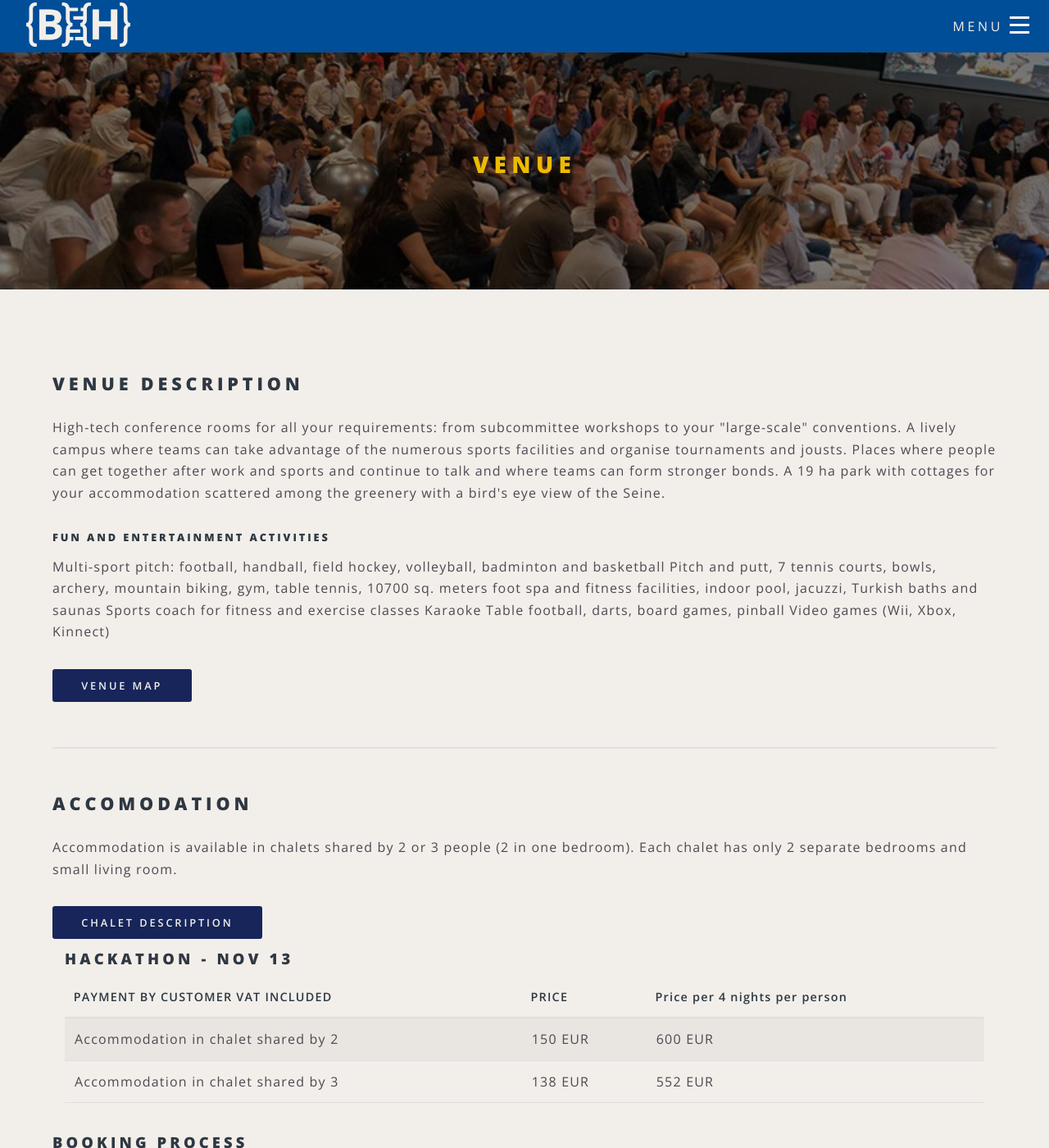
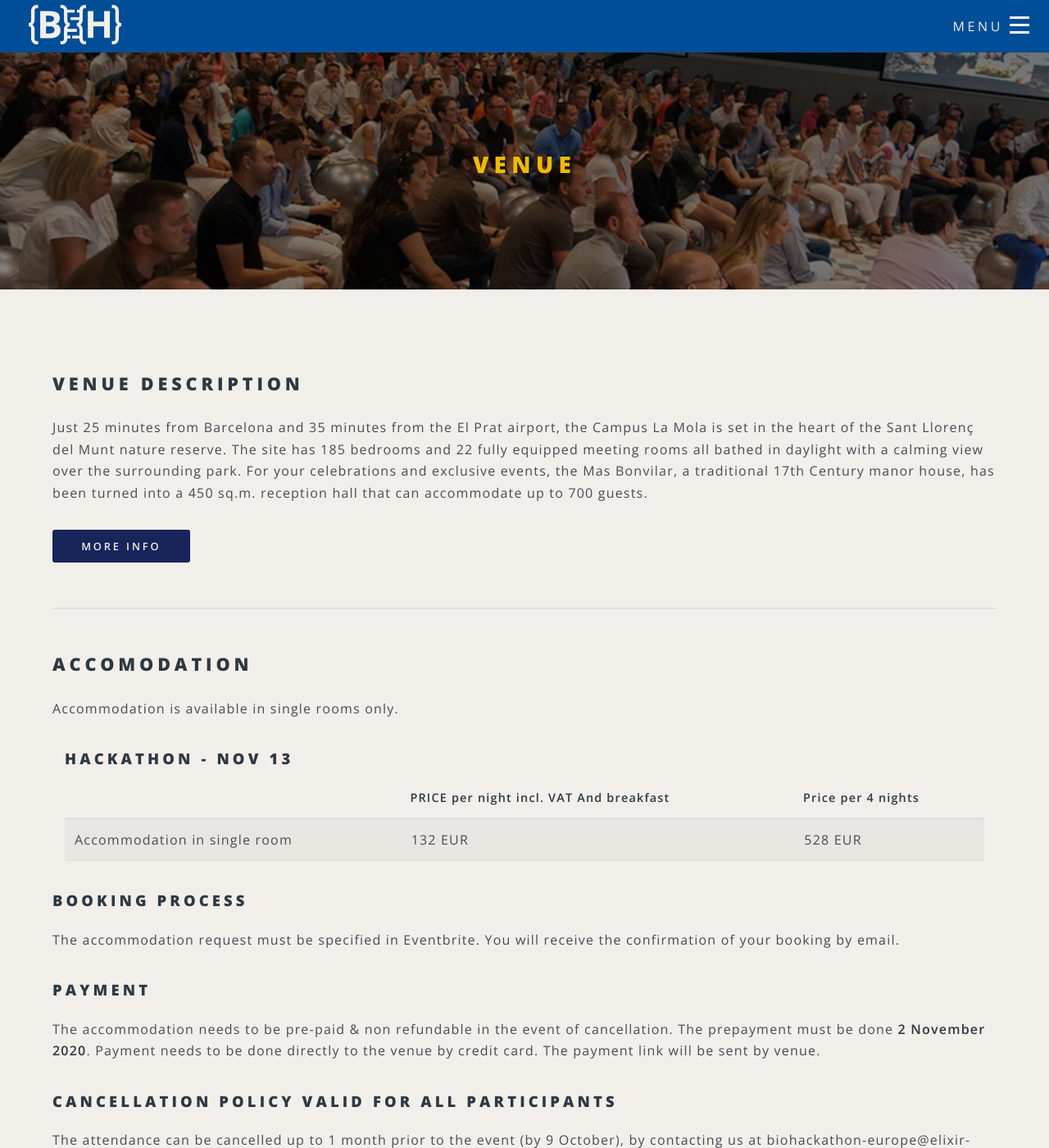
Before and after one commit to elixir-europe/biohackathon-europe-2020, a Jekyll site: the page built from venue.html, in a window 1280 px wide and 1400 px high. Shown: the whole window at 82% size. Built offline with Jekyll 4.4.1, drawn with Linux system fonts in a browser that asks for light colours; nearby versions of some CDN libraries; some of the changed text lies outside the part shown.

Commit message:
Updated: Registration page, Venue, Committee and menu

```diff
--- a/_includes/header.html
+++ b/_includes/header.html
@@ -19,16 +19,15 @@
             </li>
 
             <li><a href="{{ site.baseurl }}/committee.html">Commitee</a></li>
-            <li><a href="{{ site.baseurl }}/programme.html">Programme</a></li>
             <li>
               <a href="{{ site.baseurl }}/venue.html">Venue</a>
               <span class="sub-item"><i class="fa fa-angle-right" class="scrolly"></i><a href="{{ site.baseurl }}/venue.html#venue-accomodation">Accomodation</a></span>
               <span class="sub-item"><i class="fa fa-angle-right" class="scrolly"></i><a href="{{ site.baseurl }}/venue.html#venue-access">Travel information</a></span>
             </li>
             <li><a href="{{ site.baseurl }}/registration.html">Registration</a></li>
-            <li><a href="{{ site.baseurl }}/projects.html">Hacking projects</a></li>
             <li><a href="{{ site.baseurl }}/contact.html">Contact</a></li>
             <li><a href="{{ site.baseurl }}/ipdiscl.html">IP Disclaimer</a></li>
+            <li><a href="{{ site.baseurl }}/about.html">About</a></li>
           </ul>
         </div>
       </li>
--- a/css/main.scss
+++ b/css/main.scss
@@ -1352,6 +1352,7 @@ body.is-menu-visible {
 		margin: 3px 0 0 2em;
 		height: 85%;
 		img {
+			padding: 0.2em;
 			width: auto;
 			height: 100%;
 		}
@@ -1476,6 +1477,7 @@ body.is-menu-visible {
 		height: 100%;
 		opacity: 50%;
 		filter: blur(2px);
+		-webkit-filter: blur(2px);
 	}
 	.logo-ban {
 		// top: 0;
--- a/registration.html
+++ b/registration.html
@@ -4,9 +4,8 @@ title: Registration
 ---
 <section>
     <section>
-        <a href="https://www.eventbrite.co.uk/e/biohackathon-europe-2019-registration-60022351469" target="_blank" class="button fit special">Register here!</a>
-        <p>The capacity of the event is limited. Registration is on “first come first serve” basis.
-        <p>Registration has been closed due to full capacity. For additional registration, please contact dana@scientifika.eu
+        <p>Registration will be open in <strong>June 2020</strong></p>
+        <p>The capacity of the event is limited. Registration is on “first come first serve” basis.</p>
         <h4>Cancellation policy valid for all participants (including project leads and invitees)</h4>
         <p>The attendance can be cancelled up to 1 month prior the event (by 17 October), by contacting us at biohackathon-europe@elixir-europe.org. In case of no show or after the free cancellation period the invoice will be transferred to you and you will be responsible for payment.</p>
     </section>
--- a/venue.html
+++ b/venue.html
@@ -6,117 +6,51 @@ title: Venue
 
     <h2>Venue Description</h2>
 
-    <p>
-        High-tech conference rooms for all your requirements: from subcommittee workshops to your "large-scale" conventions.
-        A lively campus where teams can take advantage of the numerous sports facilities and organise tournaments and jousts.
-        Places where people can get together after work and sports and continue to talk and where teams can form stronger bonds.
-        A 19 ha park with cottages for your accommodation scattered among the greenery with a bird's eye view of the Seine.
-    </p>
+    <p>Just 25 minutes from Barcelona and 35 minutes from the El Prat airport, the Campus La Mola is set in the heart of the Sant Llorenç del Munt nature reserve. The site has 185 bedrooms and 22 fully equipped meeting rooms all bathed in daylight with a calming view over the surrounding park. For your celebrations and exclusive events, the Mas Bonvilar, a traditional 17th Century manor house, has been turned into a 450 sq.m. reception hall that can accommodate up to 700 guests.</p>
 
-    <h5>Fun and entertainment activities</h5>
-    <p>
-        Multi-sport pitch: football, handball, field hockey, volleyball, badminton and basketball
-        Pitch and putt, 7 tennis courts, bowls, archery, mountain biking, gym, table tennis,
-        10700 sq. meters foot spa and fitness facilities, indoor pool, jacuzzi, Turkish baths and saunas
-        Sports coach for fitness and exercise classes
-        Karaoke
-        Table football, darts, board games, pinball
-        Video games (Wii, Xbox, Kinnect)
-    </p>
-
-    <a href="https://www.chateauform.com/wp-content/uploads/2015/10/plan_masse_berges-de-seine_gb-V3.pdf" target="_blank" class="button special">Venue map</a>
+    <a href="https://assets.chateauform.com/pm_8909_44_44318-k1xaky3xdl.pdf" target="_blank" class="button special">More info</a>
     <hr />
 </section>
 <section>
     <h2 id="venue-accomodation">ACCOMODATION</h2>
-    <p>Accommodation is available in chalets shared by 2 or 3 people (2 in one bedroom). Each chalet has only 2 separate bedrooms and small living room. </p>
-    <a href="{{ site.baseurl }}/chaletdesc" class="button special">Chalet description</a>
+    <p>Accommodation is available in single rooms only.</p>
+    <!-- <a href="{{ site.baseurl }}/chaletdesc" class="button special">Chalet description</a> -->
     <div class="col-md-12">
         <h3>Hackathon - Nov 13</h3>
         <table>
 			<thead>
 				<tr>
-					<th>PAYMENT BY CUSTOMER VAT INCLUDED</th>
-					<th>PRICE</th>
-                    <th>Price per 4 nights per person</th>
+					<th></th>
+					<th>PRICE per night incl. VAT And breakfast</th>
+                    <th>Price per 4 nights</th>
 				</tr>
 			</thead>
 			<tbody>
 				<tr>
-					<td>Accommodation in chalet shared by 2</td>
-					<td>150 EUR</td>
-                    <td>600 EUR</td>
-				</tr>
-				<tr>
-					<td>Accommodation in chalet shared by 3</td>
-					<td>138 EUR</td>
-                    <td>552 EUR</td>
+					<td>Accommodation in single room</td>
+					<td>132 EUR</td>
+                    <td>528 EUR</td>
 				</tr>
 			</tbody>
         </table>
     </div>
     <h3>Booking process</h3>
-    <p>
-        The accommodation request must be specified in Eventbrite. The committee will try to fulfil your request for room share depending on number of applications. You will be notified on close registration. You will receive the confirmation for your accommodation and conditions by email.
-    </p>
+    <p>The accommodation request must be specified in Eventbrite. You will receive the confirmation of your booking by email.</p>
     <h3>Payment</h3>
     <p>
-        The accommodation must be pre-paid 1 months prior the event. You will be asked to pay directly to the venue by credit card. Payment link will be sent by the venue directly to your email address with all instructions.
+        The accommodation needs to be pre-paid & non refundable in the event of cancellation. The prepayment must be done <strong>2 November 2020</strong>. Payment needs to be done directly to the venue by credit card. The payment link will be sent by venue.
     </p>
-    <h3>Cancellation policy</h3>
+    <h3>Cancellation policy valid for all participants</h3>
     <p>
-        The attendance can be cancelled up to 1 month prior the event (by 17 October), by contacting us at biohackathon-europe@elixir-europe.org. Please note, if you cancel after this date or do not show up at the event you will be responsible for full payment, even if you are on the invite list.
+        The attendance can be cancelled up to 1 month prior to the event (by 9 October), by contacting us at biohackathon-europe@elixir-europe.org. In case of no show or after the free cancellation period the invoice will be transferred to you and you will be responsible for payment.
     </p>
 </section>
 <section>
     <h2 id="venue-access">Travel information</h2>
-    <div class="box">
-        <div class="row">
-            <div>
-                <h3>Address
-                    <i class="fa fa-location-arrow" aria-hidden="true"></i>
-                </h3>
-                <p>Campus des berges de Seine 1 route de Beaulieu (D39) 77240 Seine Port</p>
-            </div>
-            <div>
-                <h3>By car
-                    <i class="fa fa-car" aria-hidden="true"></i>
-                </h3>
-                <p>GPS coordinates: - North latitude 48° 537' 15" - East longitude 002° 555' 68"</p>
-                <p>GPS address : (city) Seine Port 77240 - (street) D39 ou (city) Boissise La Bertrand - (street) 1 route de
-                    Beaulieu</p>
-            </div>
-            <div>
-                <h3>By train
-                    <i class="fa fa-train" aria-hidden="true"></i>
-                </h3>
-                <p>The two nearest train stations from the venue are <strong>Ponthierry Pringy</strong> and <strong>Gare de Melun</strong>.</p>
-                <p>To get to the Ponthierry Pringy railway station from Gare du Nord please take RER D. It is 5 min from the venue by taxi. <strong>Walking is not recommended as there is no walking path to the venue</strong>.
-                <p>To get to the Gare de Melun railway station from Gare du Nord please take RER D. It is 20 min from the venue by taxi. Other train services also possible for this station are R TER and Transilien R.</p>
-                <p>You can find train itineraries in <a href="https://www.transilien.com/en">Transilent</a> or in the <a href="https://www.horaires-de-trains.fr/horaires_rerd-Paris_Nord-Cesson.html">Horaires de Trains</a> website.</p>
-                <div class="row">
-                    <div class="col-md-6"><a href="https://www.horaires-de-trains.fr/horaires_rerd-Paris_Nord-Cesson.html" target="_blank" class="button special">Train schedules</a></div>
-                    <div class="col-md-6"><a href="https://www.transilien.com/en" target="_blank" class="button special">Train bookings</a></div>
-                </div>
-            </div>
-            <div>
-                <h3>By plane
-                    <i class="fa fa-plane" aria-hidden="true"></i>
-                </h3>
-                <p>Les Berges de Seine is only 30 minutes from Orly airport and 55 minutes from Roissy Charles de Gaulle airport.</p>
-            </div>
-        </div>
 
-        <h4>Taxi</h4>
-        <p>If you would like a transfer to be organised by our partner please book before <strong>November 12th</strong>.
-            The price list can be found <a href="https://docs.google.com/spreadsheets/d/1liAdkcc4UcmarGMuT2dtExRjjEroIMre4BbB8psQfPk" target="_blank">here</a>.
-            For easier communication <a href="https://drive.google.com/file/d/187N2jq76UyFC0g3k3mFIqxWtf_GNmMeK/view" target="_blank" rel="noopener noreferrer">please fill this document</a> download it and sent it directly to the transfer partner: <a href="mailto:taxi.lesberges.pts@gmail.com" target="_blank" >taxi.lesberges.pts@gmail.com</a> – <strong>+33(0) 1 64 20 40 91</strong>.</p>
-
-
-    <a href="https://www.chateauform.com/wp-content/uploads/2015/10/plan_acces_berges_en.pdf" target="_blank" class="button special">Detailed directions</a>
+    <a href="https://assets.chateauform.com/pm_8909_1_1087-a503lej5cr.pdf" target="_blank" class="button special">Detailed directions</a>
 
     <span class="google-maps">
-        <iframe src="https://www.google.com/maps/embed?pb=!1m18!1m12!1m3!1d11589.010802962744!2d2.547620401353242!3d48.53714440328873!2m3!1f0!2f0!3f0!3m2!1i1024!2i768!4f13.1!3m3!1m2!1s0x0%3A0xbf1eeca4d555cc06!2sCh%C3%A2teauform&#39;+Les+Berges+de+Seine!5e0!3m2!1sen!2suk!4v1524233589137"
-            width="600" height="450" frameborder="0" style="border:0" allowfullscreen></iframe>
+        <iframe src="https://www.google.com/maps/embed?pb=!1m18!1m12!1m3!1d2984.7350058861934!2d2.057663315771621!3d41.57497947924738!2m3!1f0!2f0!3f0!3m2!1i1024!2i768!4f13.1!3m3!1m2!1s0x12a493511f229323%3A0x1cb1e67daa8fc12a!2sCh%C3%A2teauform&#39;%20Campus%20La%20Mola!5e0!3m2!1sen!2suk!4v1583081526397!5m2!1sen!2suk" width="600" height="450" frameborder="0" style="border:0;" allowfullscreen=""></iframe>
     </span>
 </section>
```
Also changed, not shown: _committee/updated committee-1.md (+4 -5 lines), elements.html (deleted, +0 -460 lines), generic.html (deleted, +0 -10 lines), index.html (+1 -15 lines).
